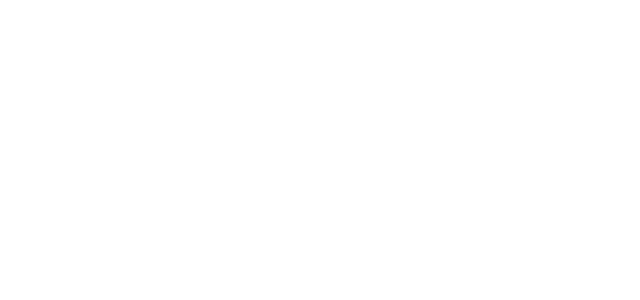
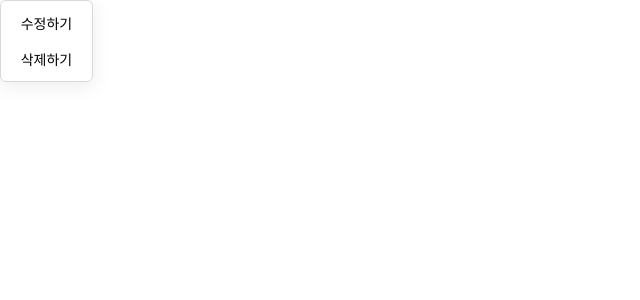
Before and after one commit to wise-Ag/taskify, a Next.js app: page / in a window 1280 px wide. Shown: the top 300 px of the page, without its empty margins (0-640 px from the left). Built offline with nearby package versions, Linux system fonts and the light colour scheme.

Commit message:
💫 feat: KebabModal 구현

```diff
--- /dev/null
+++ b/components/Modal/KebabModal.tsx
@@ -0,0 +1,54 @@
+import styled from "styled-components";
+import { DeviceSize } from "@/styles/DeviceSize";
+
+function KebabModal() {
+  return (
+    <KebabWrapper>
+      <KebabListWrapper>
+        <KebabList>수정하기</KebabList>
+        <KebabList>삭제하기</KebabList>
+      </KebabListWrapper>
+    </KebabWrapper>
+  );
+}
+
+export default KebabModal;
+
+const KebabWrapper = styled.div`
+  display: flex;
+  align-items: center;
+  justify-content: center;
+  width: 9.3rem;
+  height: 8.2rem;
+  border-radius: 6px;
+  border: 1px solid var(--gray-gray_D9D9D9, #d9d9d9);
+  background: var(--white-white_FFFFFF, #fff);
+  box-shadow: 0px 4px 20px 0px rgba(0, 0, 0, 0.08);
+
+  @media screen and (max-width: ${DeviceSize.mobile}) {
+    width: 86px;
+    height: 74px;
+    font-size: 1.2rem;
+  }
+;
+`
+
+const KebabListWrapper = styled.ul`
+      display: column;
+    justify-content: center;
+    list-style-type: none;
+    padding: 0;
+    margin: 0;
+`
+
+const KebabList = styled.li`
+      padding: 8px;
+    justify-content: center;
+    border-radius: 4px;
+    cursor: pointer;
+    font-size: 1.4rem;
+    &:hover {
+      background: var(--Violet8);
+      color: var(--Violet);
+    }
+`
--- a/pages/index.tsx
+++ b/pages/index.tsx
@@ -1,3 +1,4 @@
+import KebobModal from "@/components/Modal/KebabModal";
 import { Inter } from "next/font/google";
 import Head from "next/head";
 
@@ -12,6 +13,7 @@ export default function Home() {
         <meta name="viewport" content="width=device-width, initial-scale=1" />
         <link rel="icon" href="/favicon.ico" />
       </Head>
+      <KebobModal/>
     </>
   );
 }
```
